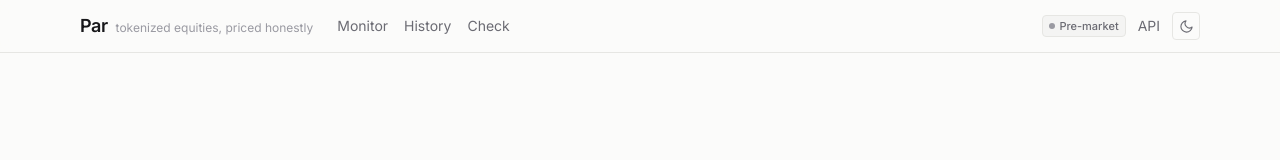
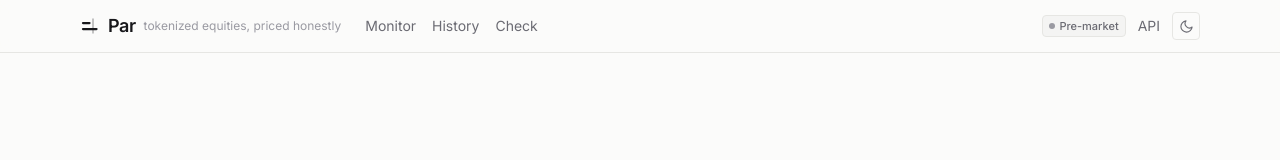
Before and after one commit to RaymondAbiola/Par, a Next.js app: page / in a window 1280 px wide. Shown: the top 160 px of the page. Built offline with nearby package versions, Linux system fonts and the light colour scheme; no server answers.

Commit message:
feat(web): add par logo and favicon

```diff
--- /dev/null
+++ b/src/components/logo.tsx
@@ -0,0 +1,26 @@
+/**
+ * Two measurements against a reference line: one falls short of par, one overshoots it.
+ * That is the whole product, so the mark says it rather than decorating around it.
+ */
+export function Logo({ size = 20, className = "" }: { size?: number; className?: string }) {
+  return (
+    <svg
+      width={size}
+      height={size}
+      viewBox="0 0 20 20"
+      fill="none"
+      className={className}
+      role="img"
+      aria-label="Par"
+    >
+      {/* par: the reference the two wrappers are measured against */}
+      <line x1="13" y1="2.5" x2="13" y2="17.5" stroke="currentColor" strokeWidth="1.25" opacity="0.4" />
+
+      {/* a discount: stops short of par */}
+      <line x1="3" y1="7" x2="9.5" y2="7" stroke="currentColor" strokeWidth="2.25" strokeLinecap="round" />
+
+      {/* a premium: overshoots it */}
+      <line x1="3" y1="13" x2="16.5" y2="13" stroke="currentColor" strokeWidth="2.25" strokeLinecap="round" />
+    </svg>
+  );
+}
--- a/src/components/shell.tsx
+++ b/src/components/shell.tsx
@@ -1,5 +1,6 @@
 import Link from "next/link";
 import type { ReactNode } from "react";
+import { Logo } from "@/components/logo";
 import { SessionBadge } from "@/components/session-badge";
 import { ThemeToggle } from "@/components/theme-toggle";
 
@@ -14,7 +15,8 @@ export function Shell({ children }: { children: ReactNode }) {
     <div className="flex min-h-screen flex-col">
       <header className="sticky top-0 z-10 border-b border-line bg-ground/85 backdrop-blur">
         <div className="mx-auto flex w-full max-w-6xl items-center gap-6 px-4 py-3">
-          <Link href="/" className="flex items-baseline gap-2">
+          <Link href="/" className="flex items-center gap-2">
+            <Logo size={20} className="shrink-0" />
             <span className="text-lg font-semibold tracking-tight">Par</span>
             <span className="hidden text-xs text-subtle sm:inline">tokenized equities, priced honestly</span>
           </Link>
```
Also changed, not shown: src/app/icon.svg (added).
